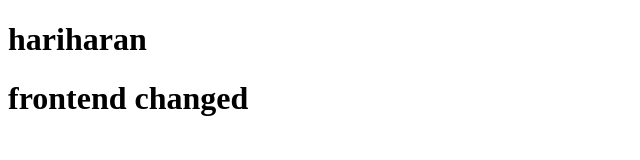
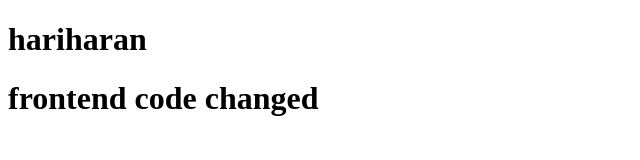
Before and after one commit to hariharan-1607/samplerepo, a plain HTML site: page index.html in a window 1280 px wide. Shown: the whole page, without its empty margins (0-640 px from the left). Drawn offline with Linux system fonts and the light colour scheme.

Commit message:
style.css added

```diff
--- a/index.html
+++ b/index.html
@@ -5,6 +5,6 @@
     </head>
 <body>
     <h1>hariharan</h1>
-    <h1>frontend changed</h1>
+    <h1>frontend code changed</h1>
 </body>
 </html>
```
Also changed, not shown: style.css (added).
